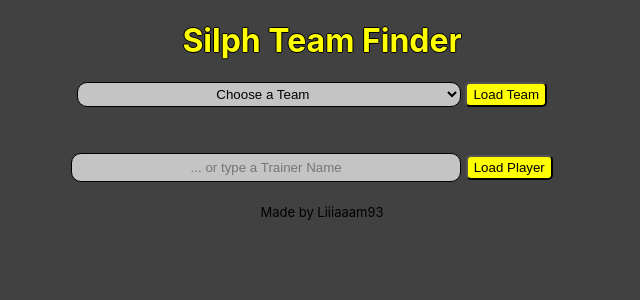
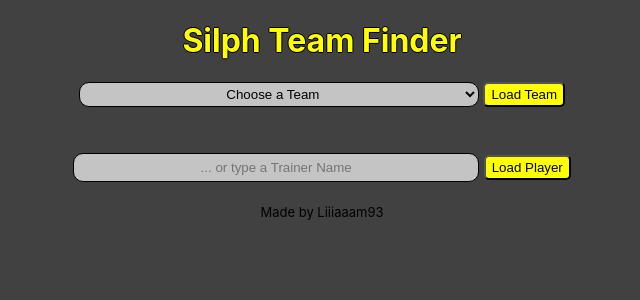
Before and after one commit to Liiaam93/silph-profile, a Next.js app: page / in a window 1280 px wide. Shown: the top 300 px of the page, without its empty margins (318-958 px from the left). Built offline with nearby package versions, Linux system fonts and the light colour scheme.

Commit message:
dadasdafs
fsvfsdf

```diff
--- a/styles/globals.css
+++ b/styles/globals.css
@@ -52,13 +52,14 @@
   border: solid black 1px;
   border-radius: 10px;
   text-align: center;
-  width: 30%;
+  width: 400px;
+  margin: auto;
   background-color: rgb(196, 196, 196);
 }
 .index-button {
   height: 25px;
   border-radius: 5px;
-  margin-right: 20px;
+  margin: auto;
   background-color: yellow;
 }
 .container {
```
